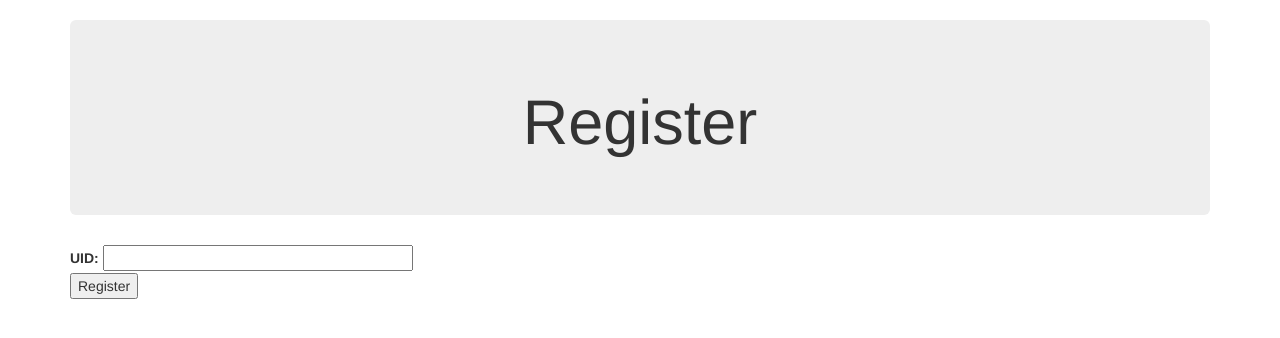
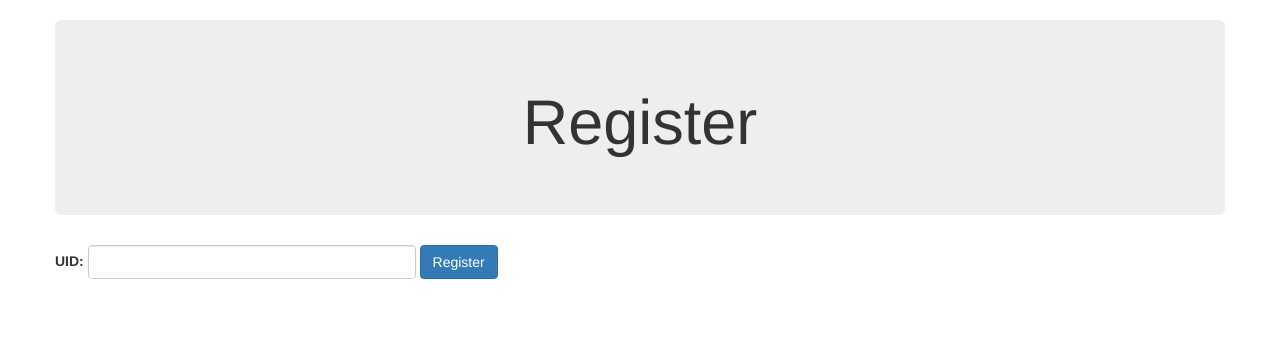
Before and after one commit to briansbotlab/MouseKing, a Django app: page /register/ in a window 1280 px wide. Shown: the part 52-390 px from the top of the page. Run offline with Django 3.2, Linux system fonts and the light colour scheme; some libraries are stand-ins or nearby versions.

Commit message:
'Update'

```diff
--- a/mysite/templates/notification.html
+++ b/mysite/templates/notification.html
@@ -20,7 +20,7 @@
           </a></li>
         {% endfor %}
 
-        <li><a class="dropdown-item" href="#"
+        <li><a class="dropdown-item" href="notification/delete/all/"
         style="color:white; background-color:#868e96; text-align: center;">Delete all notifications.</a></li>
       {% endif %}
     </ul>
--- a/mysite/templates/register.html
+++ b/mysite/templates/register.html
@@ -1,23 +1,42 @@
 {% extends 'base.html' %}
 {% block content %}
+<div class="row justify-content-center align-items-center">
+
 <div class="jumbotron text-center">
     <h1>Register</h1>
 </div>
 
 
-<form action="/register/" method="POST">
-{% csrf_token %}
-    <label for="uid">UID:</label>
-    <input type="text" name="uid"value="" size="35"> <br />
+    <form action="/register/" method="POST" class="form-inline">
+    {% csrf_token %}
+        <label for="uid">UID:</label>
 
-<input type="submit" value="Register">
 
-{% if  request.session.login_status == False %}
-<div>
-  message:This UID is not correct.
-</div>
-{% endif %}
+    {% if  request.session.login_status == False %}
+    <div class="form-group has-error has-feedback">
+
+      <input type="text" name="uid"value="" size="35" class="form-control">
+      <span class="glyphicon glyphicon-remove form-control-feedback"></span>
+
+      <div style="color:red;">
+        The UID is not correct.
+      </div>
+
+    </div>
+
+    {% else %}
+    <div class="form-group">
+
+      <input type="text" name="uid"value="" size="35" class="form-control">
+
+    </div>
+
+    {% endif %}
+    <div class="form-group">
+      <input type="submit" value="Register" class="btn btn-primary">
+    </div>
 
 </form>
 
+</div>
 {% endblock %}
--- /dev/null
+++ b/mysite/templates/rule.html
@@ -0,0 +1,6 @@
+<div class="container">
+  <h2>Rules of Mouse King :</h2>
+  <p class="bg-success">Rule 1 : Everyone who wants to join 'Mouse King' need to register with a superior UID.</p>
+  <p class="bg-info">Rule 2 : Newcomer will get 100 currency when you register success, but need to give your superior 50 currency.</p>
+  <p class="bg-warning">Rule 3 : Every superior will receive 50 currency fom your new subordinate when you get a new subordinate.</p>
+</div>
--- a/mysite/trap/register.py
+++ b/mysite/trap/register.py
@@ -6,7 +6,7 @@ from . import transfer
 
 def register_error_handler(request):
         request.session['login_status'] = False
-        views.render_to_login(request)
+        return views.render_to_register(request)
 
 def register_handler(request):
     if validaters.validate_uuid4(request.POST['uid']):
@@ -38,7 +38,7 @@ def register_handler(request):
             return views.redirect_to_index()
 
         except Mouse.DoesNotExist:
-            register_error_handler(request)
+            return register_error_handler(request)
 
     else:
-        register_error_handler(request)
+        return register_error_handler(request)
--- a/mysite/trap/views.py
+++ b/mysite/trap/views.py
@@ -39,7 +39,7 @@ def show_chart(request):
     y=y,
     x_label="Time",
     y_label="Currency",
-    chart_title="Transaction Currency")
+    chart_title="The Cumulative Transaction Currency")
 
     return HttpResponse(buffer_value, content_type=content_type)
 
@@ -52,6 +52,7 @@ def render_to_register(request):
 def index(request):
     mouse_list = Mouse.objects.all().order_by('-currency')
     if ('login_status'  in request.session) and (request.session['login_status']):
+        request.session['notification_num'] = notify.get_notification_num(request.session['uid'])
         notification_list = notify.get_notifications(request.session['uid'])
         return render(request, 'index.html', {
             'mouse_list': mouse_list,
@@ -83,5 +84,5 @@ def register_view(request):
 
 def n_del_all(request):
     uid = request.session['uid']
-    notify.del_all_notification()
+    notify.del_all_notification(uid)
     return redirect_to_index()
```
Also changed, not shown: mysite/templates/carousel.html (+7 -0 lines), mysite/templates/login.html (+29 -11 lines), operations.txt (+7 -0 lines), mysite/db.sqlite3.
